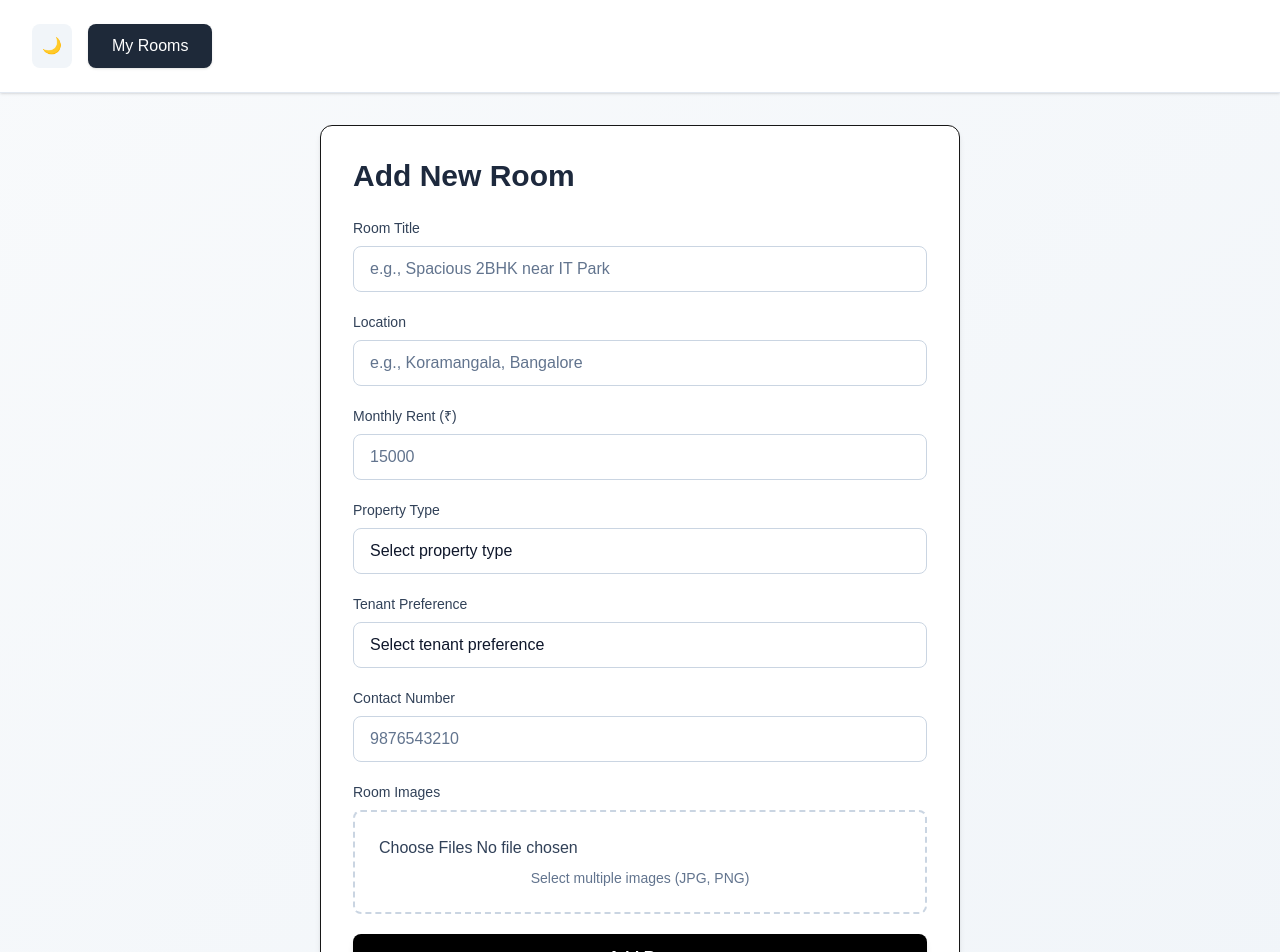
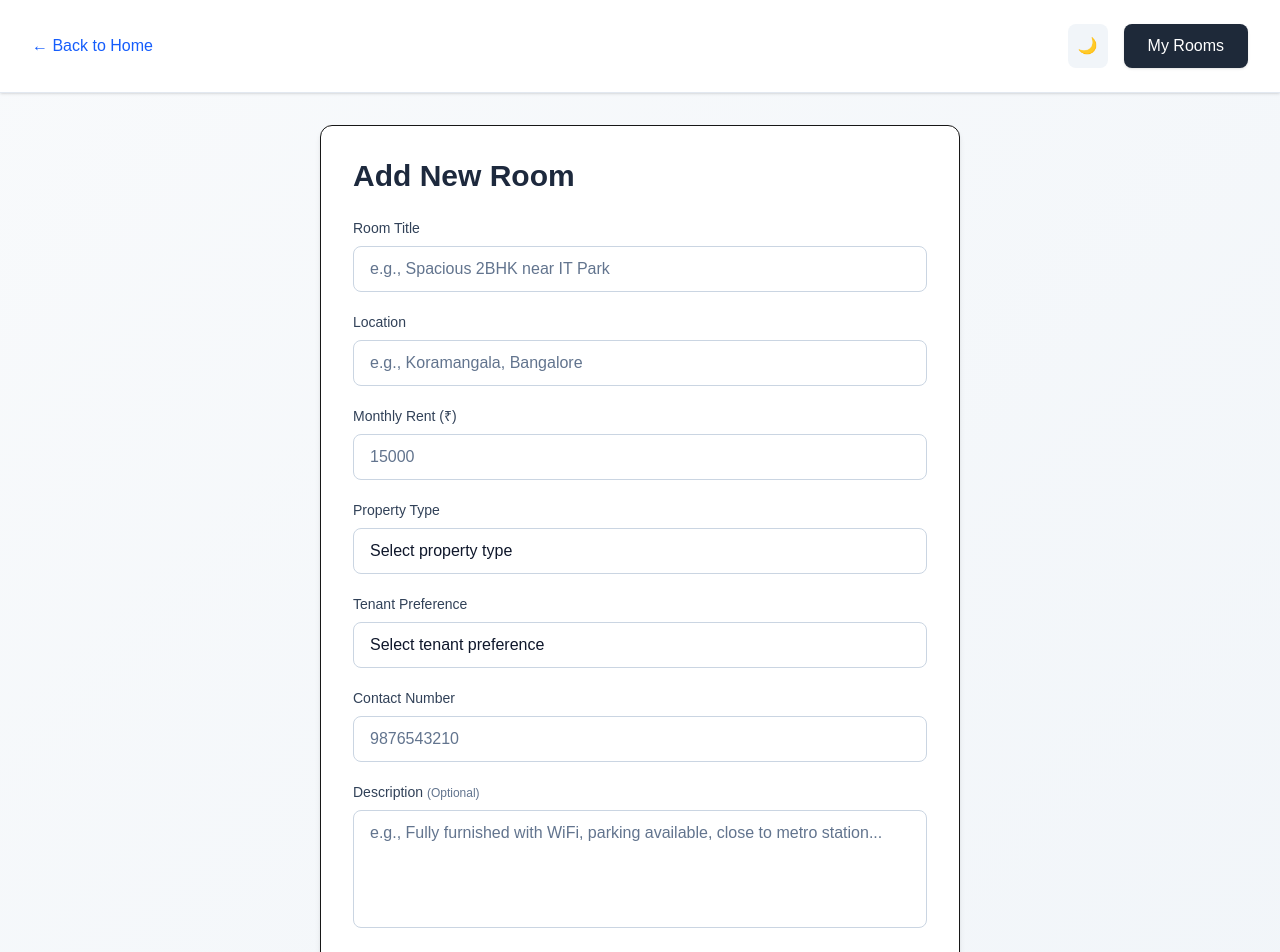
Before and after one commit to sudharsan-051006/Room-finder, a Next.js app: page /owner/add-room in a window 1280 px wide. Shown: the top 952 px of the page. Built offline with nearby package versions, Linux system fonts and the light colour scheme; no server answers.

Commit message:
Update page.tsx

```diff
--- a/app/owner/add-room/page.tsx
+++ b/app/owner/add-room/page.tsx
@@ -16,6 +16,7 @@ export default function AddRoom() {
   const [propertyType, setPropertyType] = useState("");
   const [tenantPref, setTenantPref] = useState("");
   const [contactNumber, setContactNumber] = useState("");
+  const [description, setDescription] = useState("");
   const [images, setImages] = useState<FileList | null>(null);
 
   // Get logged-in user once
@@ -69,6 +70,7 @@ export default function AddRoom() {
         property_type: normalizedPropertyType,
         tenant_preference: normalizedTenantPref,
         contact_number: contactNumber.trim(),
+        description: description.trim() || null,
       })
       .select()
       .single();
@@ -127,6 +129,7 @@ export default function AddRoom() {
     setPropertyType("");
     setTenantPref("");
     setContactNumber("");
+    setDescription("");
     setImages(null);
   };
 
@@ -136,6 +139,10 @@ export default function AddRoom() {
       <div className={`${darkMode ? 'bg-slate-900 border-slate-700' : 'bg-white border-slate-200'} shadow-sm border-b`}>
         <div className="max-w-7xl mx-auto px-4 sm:px-6 lg:px-8 py-6">
           <div className="flex justify-between items-center">
+            <Link href="/" className={`${darkMode ? 'text-blue-400 hover:text-blue-300' : 'text-blue-600 hover:text-blue-700'} font-medium transition-colors`}>
+              ← Back to Home
+            </Link>
+
             <div className="flex items-center gap-4">
               {/* Theme Toggle Button */}
               <button
@@ -287,6 +294,23 @@ export default function AddRoom() {
 
             <div>
               <label className={`block text-sm font-medium mb-2 ${darkMode ? 'text-slate-300' : 'text-slate-700'}`}>
+                Description <span className="text-xs text-slate-500">(Optional)</span>
+              </label>
+              <textarea
+                value={description}
+                onChange={(e) => setDescription(e.target.value)}
+                placeholder="e.g., Fully furnished with WiFi, parking available, close to metro station..."
+                rows={4}
+                className={`w-full px-4 py-2.5 border rounded-lg focus:outline-none focus:ring-2 focus:ring-blue-500 focus:border-transparent transition-all resize-none ${
+                  darkMode
+                    ? 'bg-slate-800 border-slate-600 text-white placeholder-slate-400'
+                    : 'bg-white border-slate-300 text-slate-900 placeholder-slate-500'
+                }`}
+              />
+            </div>
+
+            <div>
+              <label className={`block text-sm font-medium mb-2 ${darkMode ? 'text-slate-300' : 'text-slate-700'}`}>
                 Room Images
               </label>
               <div className={`border-2 border-dashed rounded-lg p-6 text-center ${
```
